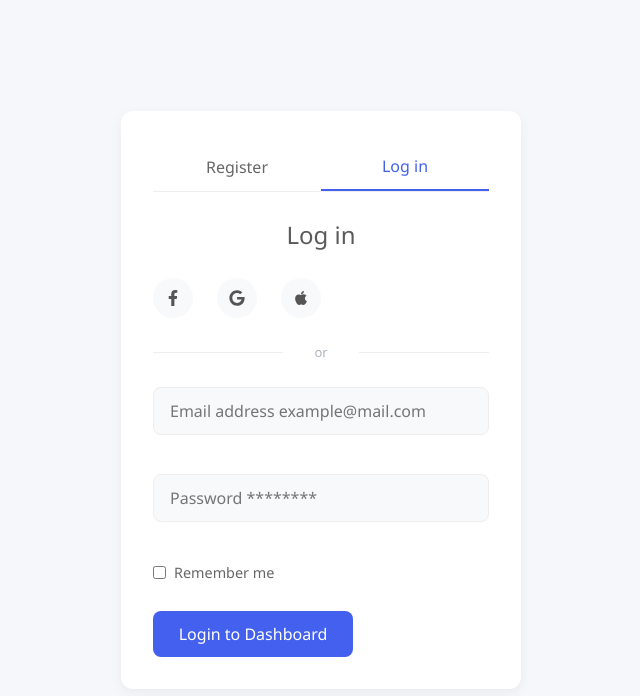
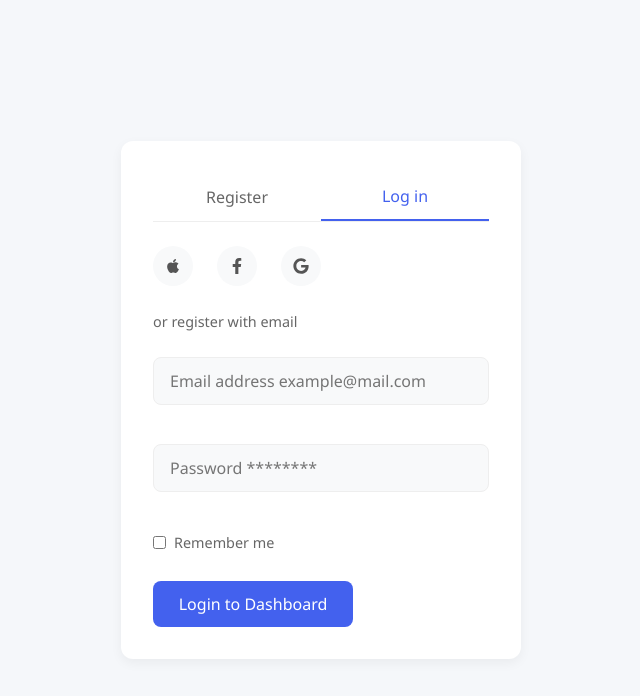
Before and after one commit to shanellmusarurwa/React-task-four, a React (Vite) app in the folder User Dashboard/: page /login in a window 1280 px wide. Shown: the top 696 px of the page, without its empty margins (319-959 px from the left). Built offline with nearby package versions, Linux system fonts and the light colour scheme; no server answers.

Commit message:
Fixed errors

```diff
--- a/User Dashboard/src/pages/Login.jsx
+++ b/User Dashboard/src/pages/Login.jsx
@@ -59,25 +59,22 @@ const Login = () =>{
           </button>
         </div>
 
-        {/* Login Title with Opacity */}
-        <h1 className="login-title" style={{ opacity: 0.8 }}>Log in</h1>
+
 
         {/* Social Icons */}
         <div className="social-icons-top">
+          <div className="social-icon-circle">
+            <FaApple className="social-icon" />
+          </div>
           <div className="social-icon-circle">
             <FaFacebookF className="social-icon" />
           </div>
           <div className="social-icon-circle">
             <FaGoogle className="social-icon" />
           </div>
-          <div className="social-icon-circle">
-            <FaApple className="social-icon" />
-          </div>
         </div>
 
-        <div className="divider">
-          <span>or</span>
-        </div>
+        <p className="register-subtitle">or register with email</p>
 
         {error && <div className="error-message">{error}</div>}
 
--- a/User Dashboard/src/pages/Register.jsx
+++ b/User Dashboard/src/pages/Register.jsx
@@ -62,19 +62,18 @@ const Register = () => {
           </button>
         </div>
 
-        {/* Lighter title with opacity */}
-        <h1 className="register-title" style={{ opacity: 0.7 }}>Register</h1>
+
 
         {/* Social Icons */}
         <div className="social-icons-top">
+          <div className="social-icon-circle">
+            <FaApple className="social-icon" />
+          </div>
           <div className="social-icon-circle">
             <FaFacebookF className="social-icon" />
           </div>
           <div className="social-icon-circle">
             <FaGoogle className="social-icon" />
-          </div>
-          <div className="social-icon-circle">
-            <FaApple className="social-icon" />
           </div>
         </div>
 
--- a/User Dashboard/src/styles/auth.css
+++ b/User Dashboard/src/styles/auth.css
@@ -412,13 +412,13 @@
   align-items: center;
   min-height: 100vh;
   background-color: #f5f7fa;
-  padding: 10px;
+  padding: 5px;
 }
 
 .register-card {
   background: white;
   border-radius: 12px;
-  padding: 2rem;
+  padding: 1rem;
   box-shadow: 0 4px 12px rgba(0, 0, 0, 0.05);
   width: 100%;
   max-width: 400px;
@@ -448,14 +448,14 @@
   font-weight: 500;
 }
 
-/* Register Title with Opacity */
+/* Register Title with Opacity
 .register-title {
   font-size: 1.5rem;
   text-align: center;
   margin-bottom: 1rem;
   color: #333;
   font-weight: 400;
-}
+}*/
 
 /* Social Icons */
 .social-icons-top {
@@ -488,7 +488,7 @@
 }
 
 .register-subtitle {
-  text-align: center;
+
   color: #666;
   margin-bottom: 1.5rem;
   font-size: 0.9rem;
```
